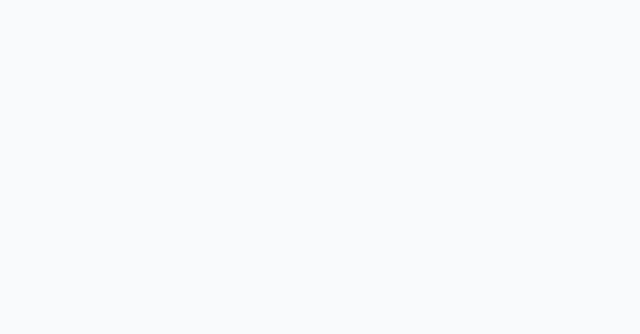
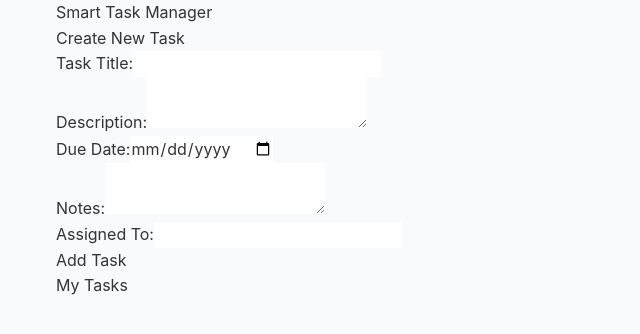
Before and after one commit to spm-is212/spm-project, a React (Vite) app in the folder frontend/all-in-one/: page /taskmanager in a window 1280 px wide. Before the commit this address had no page. Shown: the top 334 px of the page, without its empty margins (0-640 px from the left). Built offline with nearby package versions, Linux system fonts and the light colour scheme.

Commit message:
updated changed requirements

```diff
--- a/frontend/all-in-one/src/App.tsx
+++ b/frontend/all-in-one/src/App.tsx
@@ -1,11 +1,13 @@
 import { Routes, Route } from "react-router-dom";
 import LoginPage from './components/signuppage/login'
+import TaskManager from './components/TaskManagement/TaskManager'
 
 function App() {
   return (
     <div className="App">
       <Routes>
         <Route path="/" element={<LoginPage />} />
+        <Route path="/taskmanager" element={<TaskManager />} />
       </Routes>
     </div>
   );
--- a/frontend/all-in-one/src/components/TaskForm.tsx
+++ b/frontend/all-in-one/src/components/TaskManagement/TaskForm.tsx
@@ -1,5 +1,5 @@
 import React, { useState } from 'react';
-import type { Task } from '../types/Task';
+import type { Task } from '../../types/Task';
 
 interface TaskFormProps {
   onAddTask: (newTask: Omit<Task, 'id' | 'completed'>) => void;
--- a/frontend/all-in-one/src/components/TaskItem.tsx
+++ b/frontend/all-in-one/src/components/TaskManagement/TaskItem.tsx
@@ -1,5 +1,5 @@
 import React, { useState } from 'react';
-import type { Task } from '../types/Task';
+import type { Task } from '../../types/Task';
 
 interface TaskItemProps {
   task: Task;
--- a/frontend/all-in-one/src/components/TaskList.tsx
+++ b/frontend/all-in-one/src/components/TaskManagement/TaskList.tsx
@@ -1,5 +1,5 @@
 import React from 'react';
-import type { Task } from '../types/Task';
+import type { Task } from '../../types/Task';
 import TaskItem from './TaskItem';
 
 interface TaskListProps {
--- a/frontend/all-in-one/src/components/TaskManager.tsx
+++ b/frontend/all-in-one/src/components/TaskManagement/TaskManager.tsx
@@ -1,6 +1,7 @@
 import React, { useState, useEffect } from 'react';
+// need to install uuid: npm install uuid
 import { v4 as uuidv4 } from 'uuid';
-import type { Task } from '../types/Task';
+import type { Task } from '../../types/Task';
 import TaskForm from './TaskForm';
 import TaskList from './TaskList';
 
--- a/package.json
+++ b/package.json
@@ -17,6 +17,7 @@
     },
     "dependencies": {
         "@tailwindcss/vite": "^4.1.13",
-        "lucide-react": "^0.544.0"
+        "lucide-react": "^0.544.0",
+        "uuid": "^13.0.0"
     }
 }
```
Also changed, not shown: 1 other file (tests, documents, lock files or other folders).
